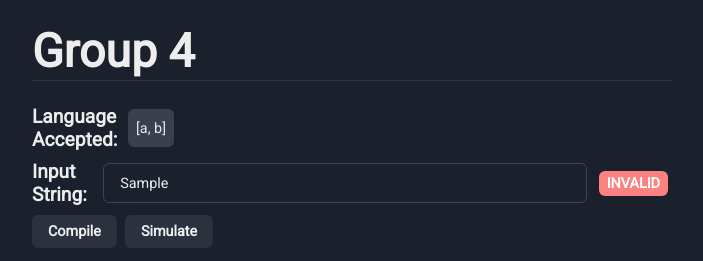
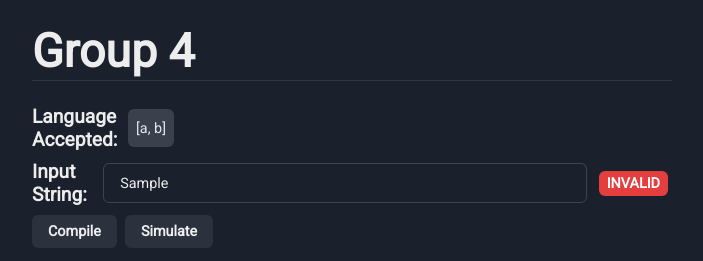
Before and after one commit to Kaezie/AutomataDFA, a Next.js app: page / in a window 1280 px wide. Both pictures are taken after typing "Sample" into the empty fields and a click on the button "Compile". Shown: the top 261 px of the page, without its empty margins (288-991 px from the left). Built offline with nearby package versions, Linux system fonts and the light colour scheme.

Commit message:
color fix text on valid check

```diff
--- a/components/components/TopSection.js
+++ b/components/components/TopSection.js
@@ -71,8 +71,8 @@ const LeftBox = ({
                   <Button
                     variant="data"
                     bg={
-                      data.result == "Valid" ?'green.300':
-                      data.result == "Invalid" && 'red.300'
+                      data.result == "Valid" ?'green.500':
+                      data.result == "Invalid" && 'red.500'
                     }
                   >
                     {data.result}
```
